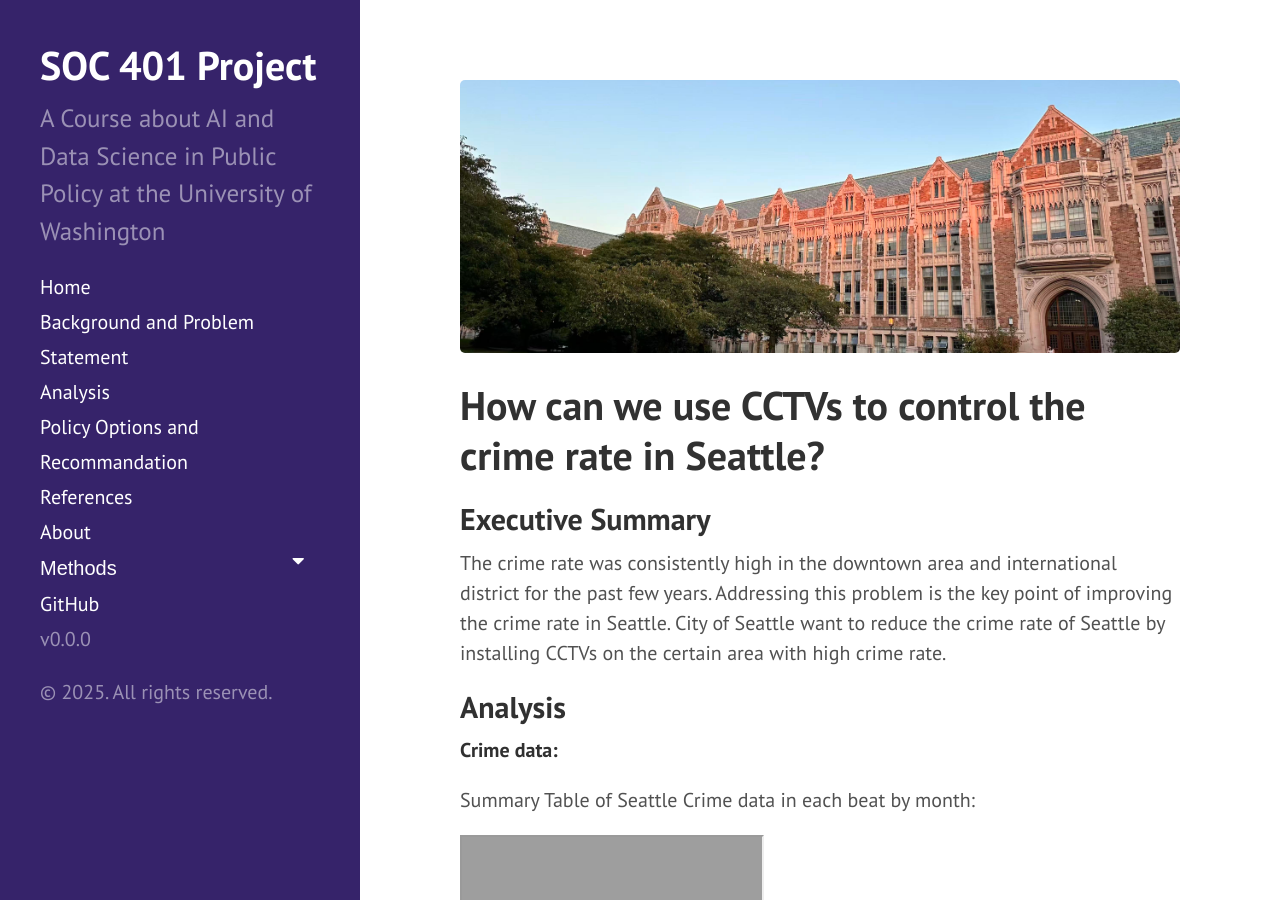
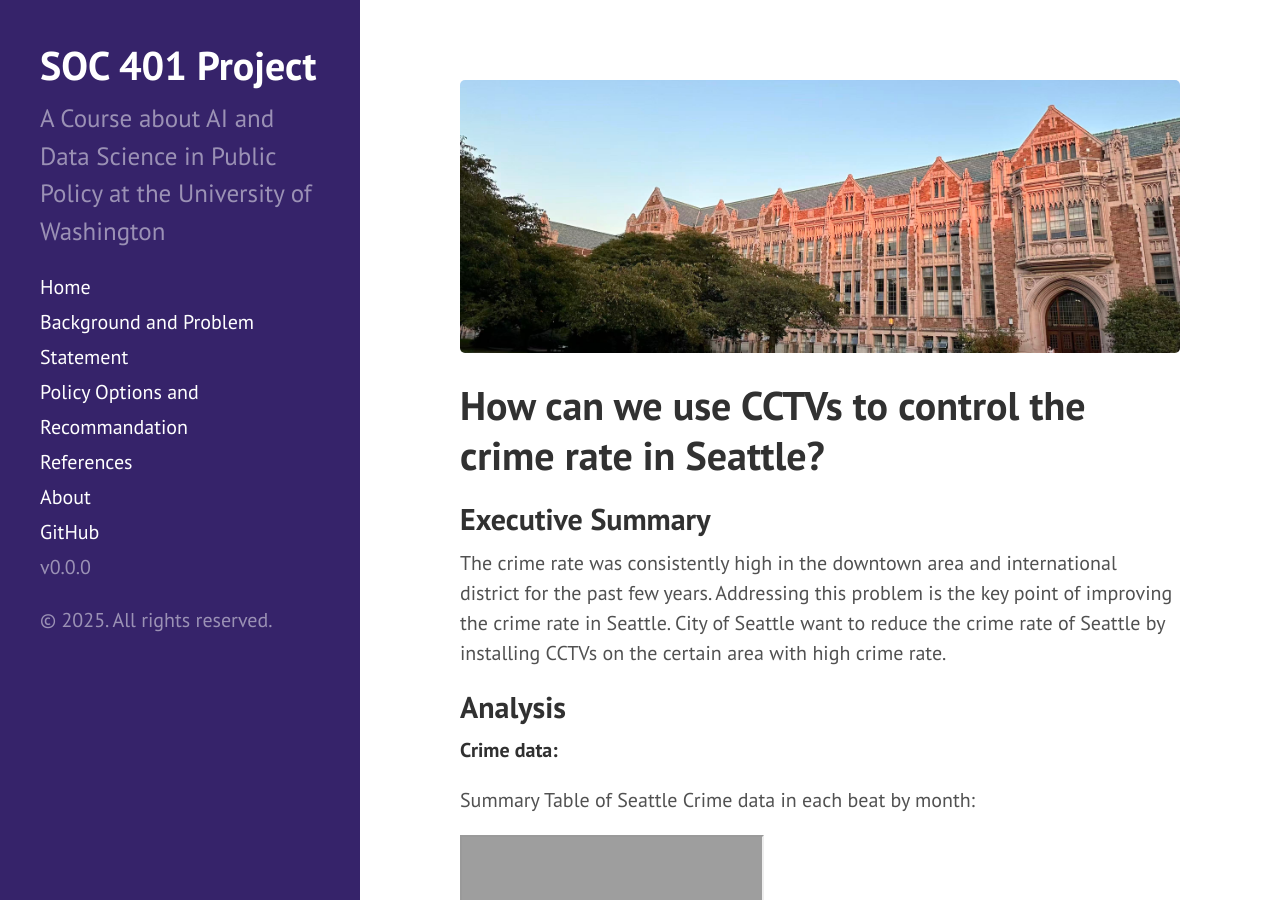
Before and after one commit to JianiT/SOC401-DS-AI-lab, a Jekyll site: the page built from index.md, in a window 1280 px wide and 900 px high. Built offline with Jekyll 4.4.1, drawn with Linux system fonts in a browser that asks for light colours; the list of posts is cut into pages by our own code; grey boxes are pictures that could not be loaded.

Commit message:
Update sidebar.html

```diff
--- a/_includes/sidebar.html
+++ b/_includes/sidebar.html
@@ -14,19 +14,11 @@
 
       <a class="sidebar-nav-item{% if page.url == site.baseurl %} active{% endif %}" href="{{ site.baseurl }}">Home</a>
       <a class="sidebar-nav-item {% if page.url == node.url %} active{% endif %}" href="{{ '/Executive Summary' | prepend: site.baseurl }}">Background and Problem Statement</a>
-      <a class="sidebar-nav-item {% if page.url == node.url %} active{% endif %}" href="{{ '/Analysis' | prepend: site.baseurl }}">Analysis</a>
       <a class="sidebar-nav-item {% if page.url == node.url %} active{% endif %}" href="{{ '/Policy Options' | prepend: site.baseurl }}">Policy Options and Recommandation</a>
       <a class="sidebar-nav-item {% if page.url == node.url %} active{% endif %}" href="{{ '/about' | prepend: site.baseurl }}">References</a>
       <a class="sidebar-nav-item {% if page.url == node.url %} active{% endif %}" href="{{ '/about' | prepend: site.baseurl }}">About</a>
 
-      <!-- An example of a section with drop-down menu -->
-      <button class="dropdown-btn">Methods
-          <i class="fa fa-caret-down"></i>
-      </button>
-      <div class="dropdown-container">
-          <a href="{{ '/method1' | prepend: site.baseurl }}">Method 1</a><br/>
-          <a href="{{ '/method2' | prepend: site.baseurl }}">Method 2</a>
-      </div>
+
 
       <script>
 /* Loop through all dropdown buttons to toggle between hiding and showing its dropdown content - This allows the user to have multiple dropdowns without any conflict */
```
